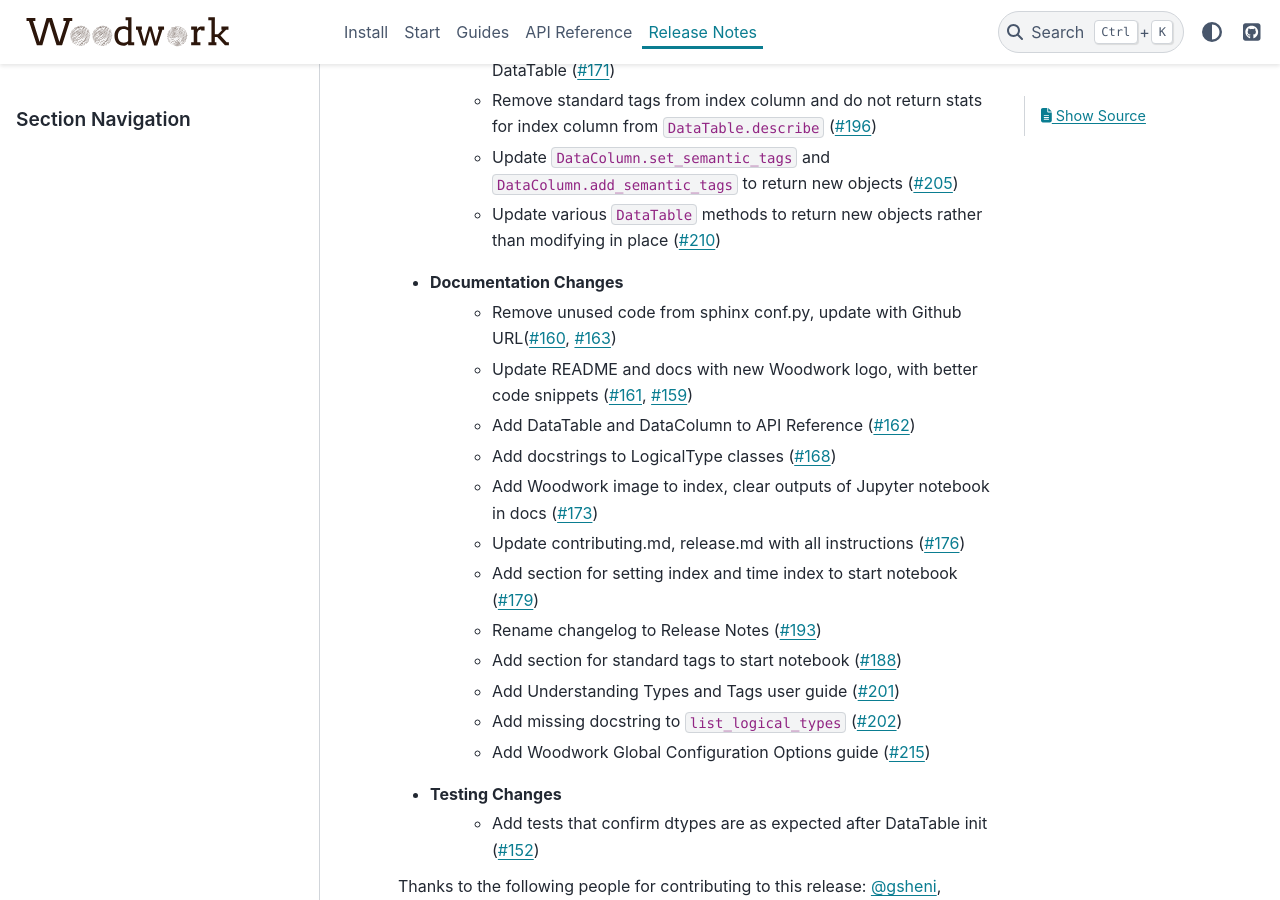
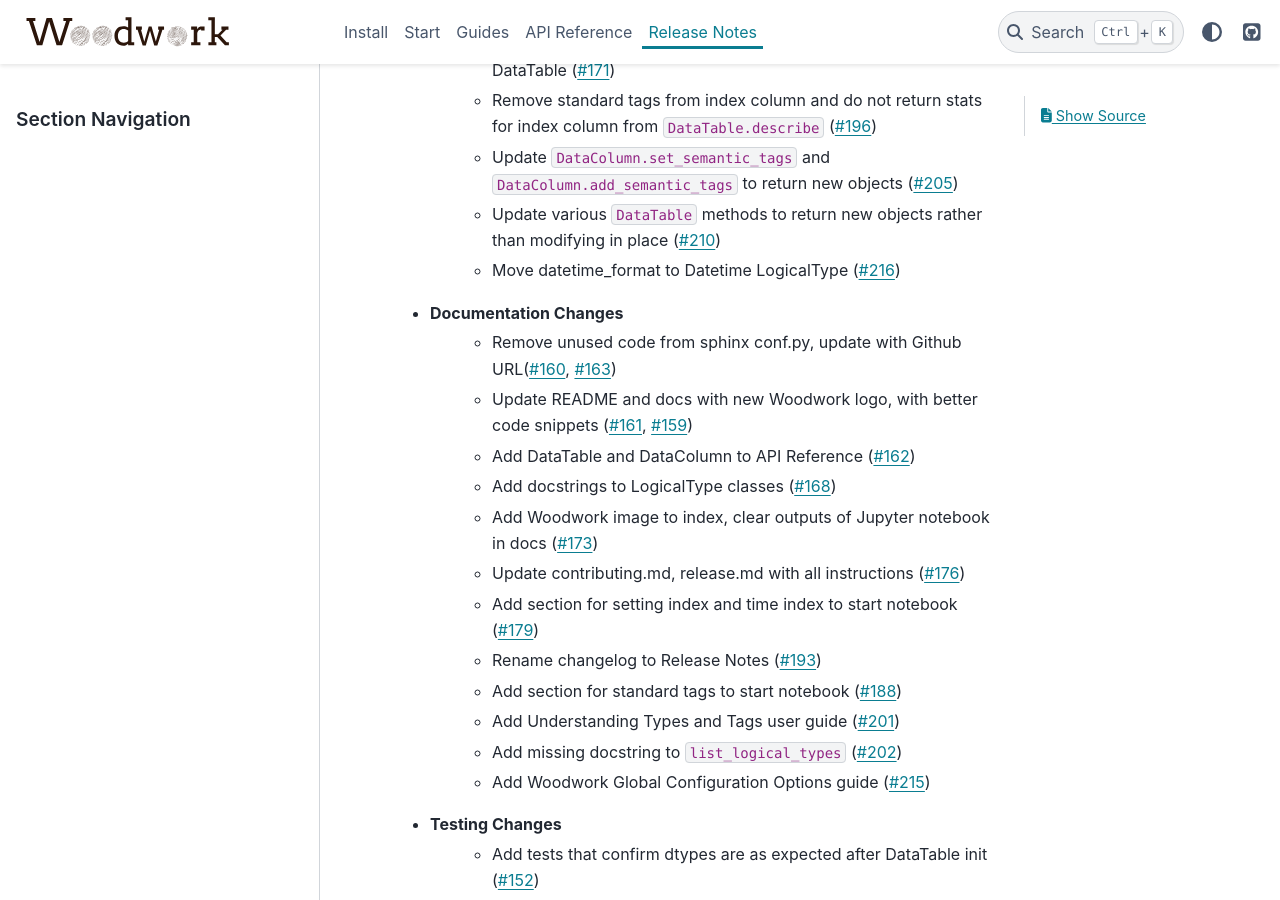
Before and after one commit to alteryx/woodwork, a Sphinx documentation site: the page built from docs/source/release_notes.rst, in a window 1280 px wide and 900 px high, scrolled down 775 px. Built offline with Sphinx 7.4.7 and the PyData theme 0.15.4, drawn with Linux system fonts in a browser that asks for light colours; comment, search, counter and statistics services are not loaded.

Commit message:
Add changelog

```diff
--- a/docs/source/release_notes.rst
+++ b/docs/source/release_notes.rst
@@ -18,6 +18,7 @@ Release Notes
         * Remove standard tags from index column and do not return stats for index column from ``DataTable.describe`` (:pr:`196`)
         * Update ``DataColumn.set_semantic_tags`` and ``DataColumn.add_semantic_tags`` to return new objects (:pr:`205`)
         * Update various ``DataTable`` methods to return new objects rather than modifying in place (:pr:`210`)
+        * Move datetime_format to Datetime LogicalType (:pr:`216`)
     * Documentation Changes
         * Remove unused code from sphinx conf.py, update with Github URL(:pr:`160`, :pr:`163`)
         * Update README and docs with new Woodwork logo, with better code snippets (:pr:`161`, :pr:`159`)
```
